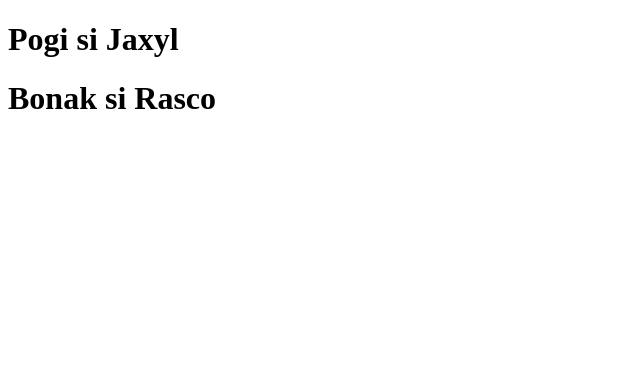
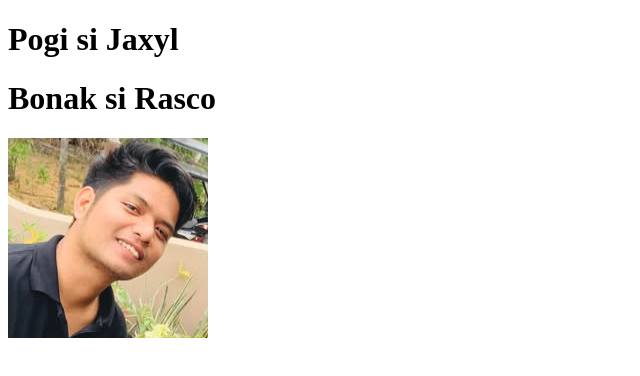
Before and after one commit to JaxylViernes/JaxylPOGI, a plain HTML site: page index.html in a window 1280 px wide. Shown: the whole page, without its empty margins (0-640 px from the left). Drawn offline with Linux system fonts and the light colour scheme.

Commit message:
Update index.html

```diff
--- a/index.html
+++ b/index.html
@@ -8,5 +8,6 @@
 <body>
     <h1>Pogi si Jaxyl</h1>
     <h1>Bonak si Rasco</h1>
+    <img src="renold.jpg">
 </body>
 </html>
```
